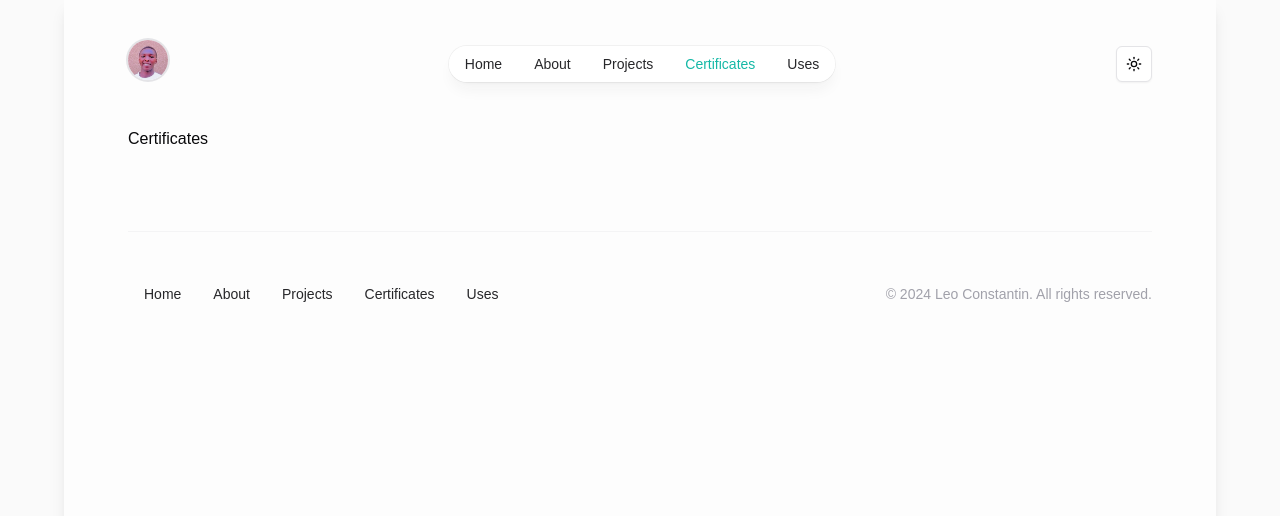
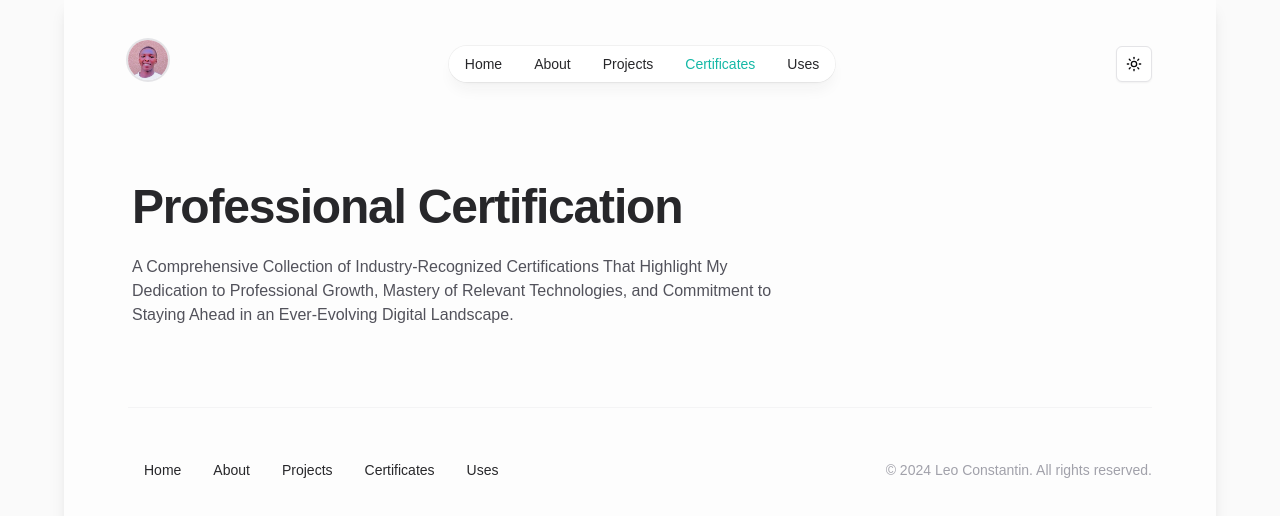
Before and after one commit to leconstantin/LeoConstantin, a Next.js app: page /certificates in a window 1280 px wide. Shown: the top 516 px of the page. Built offline with nearby package versions, Linux system fonts and the light colour scheme.

Commit message:
added certficate header

```diff
--- a/src/app/(other)/certificates/page.tsx
+++ b/src/app/(other)/certificates/page.tsx
@@ -1,7 +1,11 @@
+import CertificateHeader from "@/sections/certificates/CertificateHeader";
+
 export default function Certificates() {
   return (
     <>
-      <div>Certificates</div>
+      <main>
+        <CertificateHeader />
+      </main>
     </>
   );
 }
--- /dev/null
+++ b/src/sections/certificates/CertificateHeader.tsx
@@ -0,0 +1,21 @@
+import React from "react";
+
+export default function CertificateHeader() {
+  return (
+    <section>
+      <div className="pt-14 sm:pt-18">
+        <div className="max-w-2xl px-1">
+          <h1 className="text-4xl font-bold font-roboto  tracking-tight text-zinc-800 sm:text-5xl dark:text-zinc-100">
+            Professional Certification
+          </h1>
+          <p className="mt-6 text-base font-roboto text-zinc-600 dark:text-zinc-300">
+            A Comprehensive Collection of Industry-Recognized Certifications
+            That Highlight My Dedication to Professional Growth, Mastery of
+            Relevant Technologies, and Commitment to Staying Ahead in an
+            Ever-Evolving Digital Landscape.
+          </p>
+        </div>
+      </div>
+    </section>
+  );
+}
```
